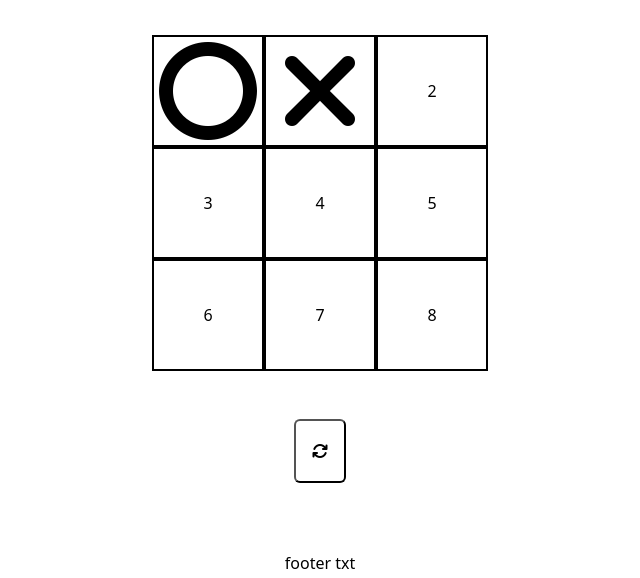
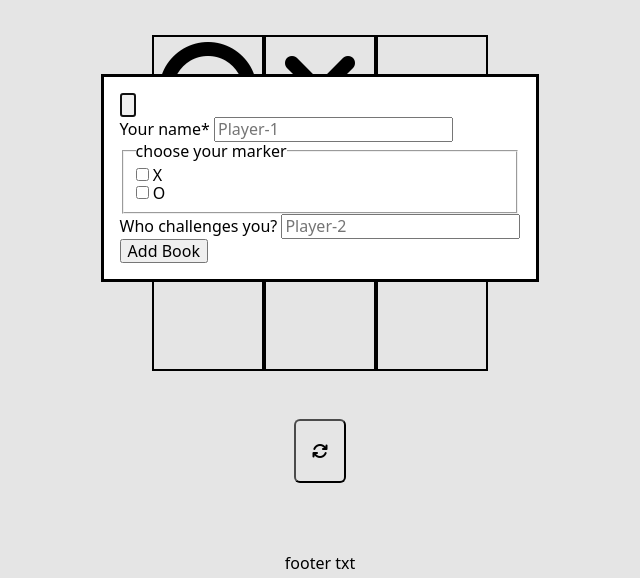
Before and after one commit to Jack-harvey/odin-tic-tac-toe, a plain HTML site: page index.html in a window 1280 px wide. Shown: the part 222-800 px from the top of the page, without its empty margins (320-960 px from the left). Drawn offline with Linux system fonts and the light colour scheme.

Commit message:
Add form controller and modal controller

```diff
--- a/index.html
+++ b/index.html
@@ -32,13 +32,13 @@
         <span class="square" data-number="1">
           <i class="fa-solid fa-xmark marker"></i>
         </span>
-        <span class="square" data-number="2">2</span>
-        <span class="square" data-number="3">3</span>
-        <span class="square" data-number="4">4</span>
-        <span class="square" data-number="5">5</span>
-        <span class="square" data-number="6">6</span>
-        <span class="square" data-number="7">7</span>
-        <span class="square" data-number="8">8</span>
+        <span class="square" data-number="2"></span>
+        <span class="square" data-number="3"></span>
+        <span class="square" data-number="4"></span>
+        <span class="square" data-number="5"></span>
+        <span class="square" data-number="6"></span>
+        <span class="square" data-number="7"></span>
+        <span class="square" data-number="8"></span>
       </div>
       <div class="tool-bar">
         <button type="button"><i class="fa-solid fa-arrows-rotate"></i></button>
--- a/scripts/script.js
+++ b/scripts/script.js
@@ -275,4 +275,47 @@ function gameTest() {
   gameController.startTurn();
 }
 
+const modalController = (function () {
+  const newGameModal = document.querySelector("#createPlayer");
+
+  const createCloseEvent = () => {
+    document.querySelector(".close-modal").addEventListener("click", (e) => {
+      newGameModal.close();
+      newGameModal.reset();
+    });
+  };
+
+  const show = () => {
+    newGameModal.showModal();
+  };
+
+  return {
+    createCloseEvent,
+    show,
+  };
+})();
+
+const formController = (function () {
+  const getMark = () => {
+    let marker = [];
+    document.querySelectorAll('[type="checkbox"]').forEach((mark) => {
+      if (mark.checked === true) {
+        marker.push(mark.value);
+      }
+    });
+    return marker[0];
+  };
+
+  const submit = () => {
+    let playerName = document.getElementsByName("playerName")[0].value;
+    let opponentName = document.getElementsByName("opponentName")[0].value;
+    const playerMark = getMark();
+
+    return { playerName, playerMark, opponentName };
+  };
+})();
+
+modalController.show();
+modalController.createCloseEvent();
+
 //gameTest();
```
